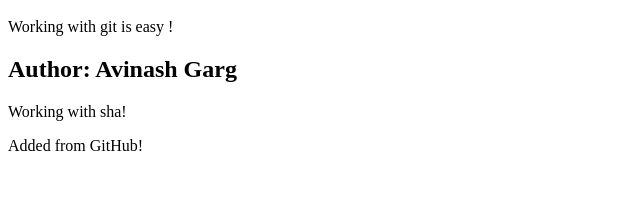
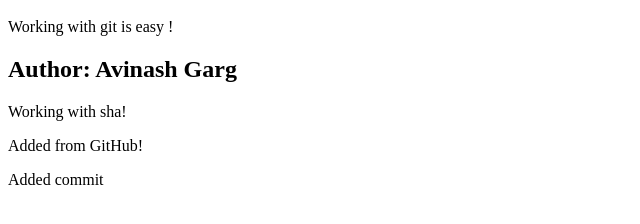
Before and after one commit to avgarg197/GitGitHubMasterClass, a plain HTML site: page index.html in a window 1280 px wide. Shown: the part 48-272 px from the top of the page, without its empty margins (0-640 px from the left). Drawn offline with Linux system fonts and the light colour scheme.

Commit message:
Added commit
Added more line

```diff
--- a/index.html
+++ b/index.html
@@ -19,3 +19,9 @@
      <p> Added from GitHub! </p>
 
  </div>
+
+<div>
+
+     <p> Added commit </p>
+
+ </div>
```
